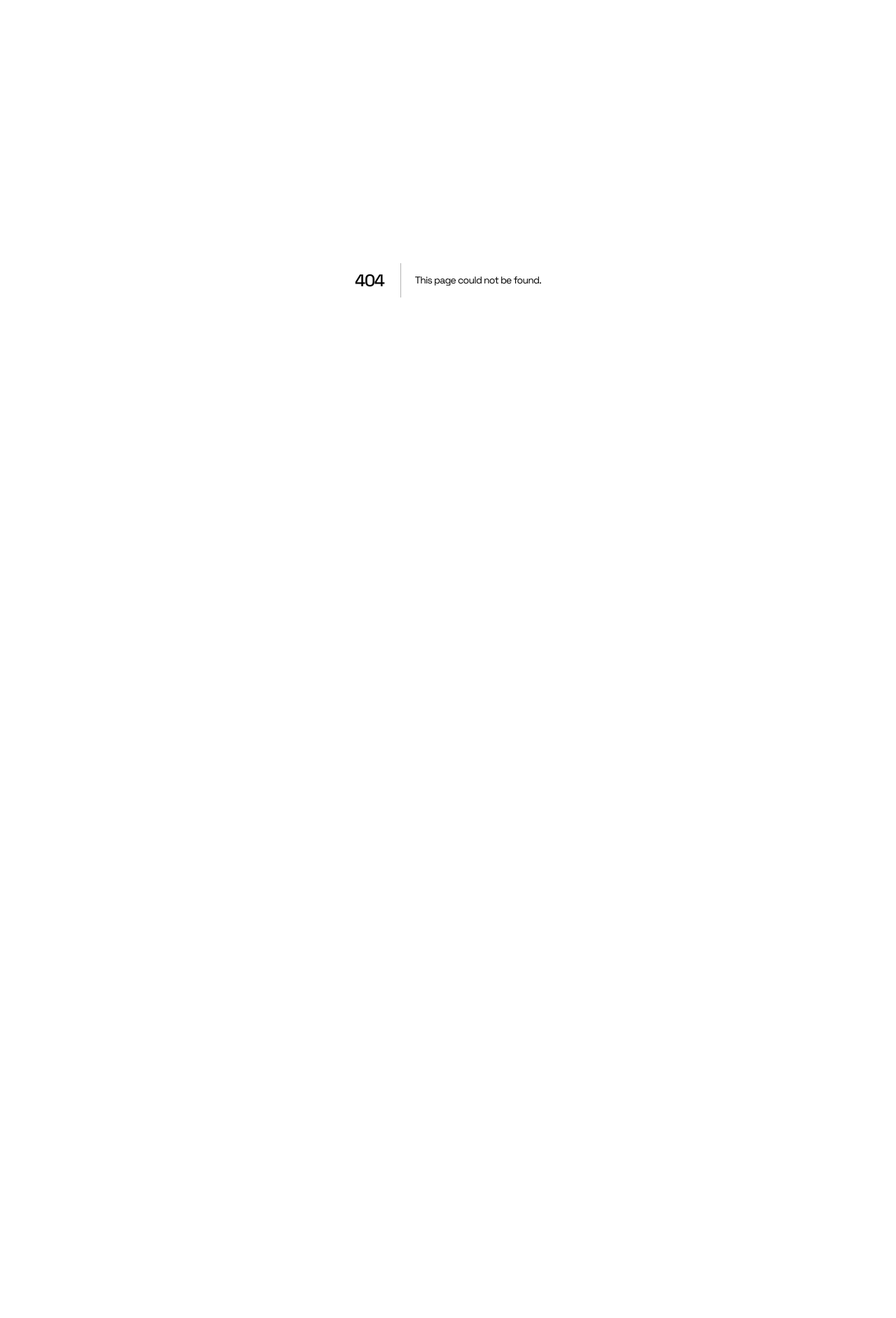
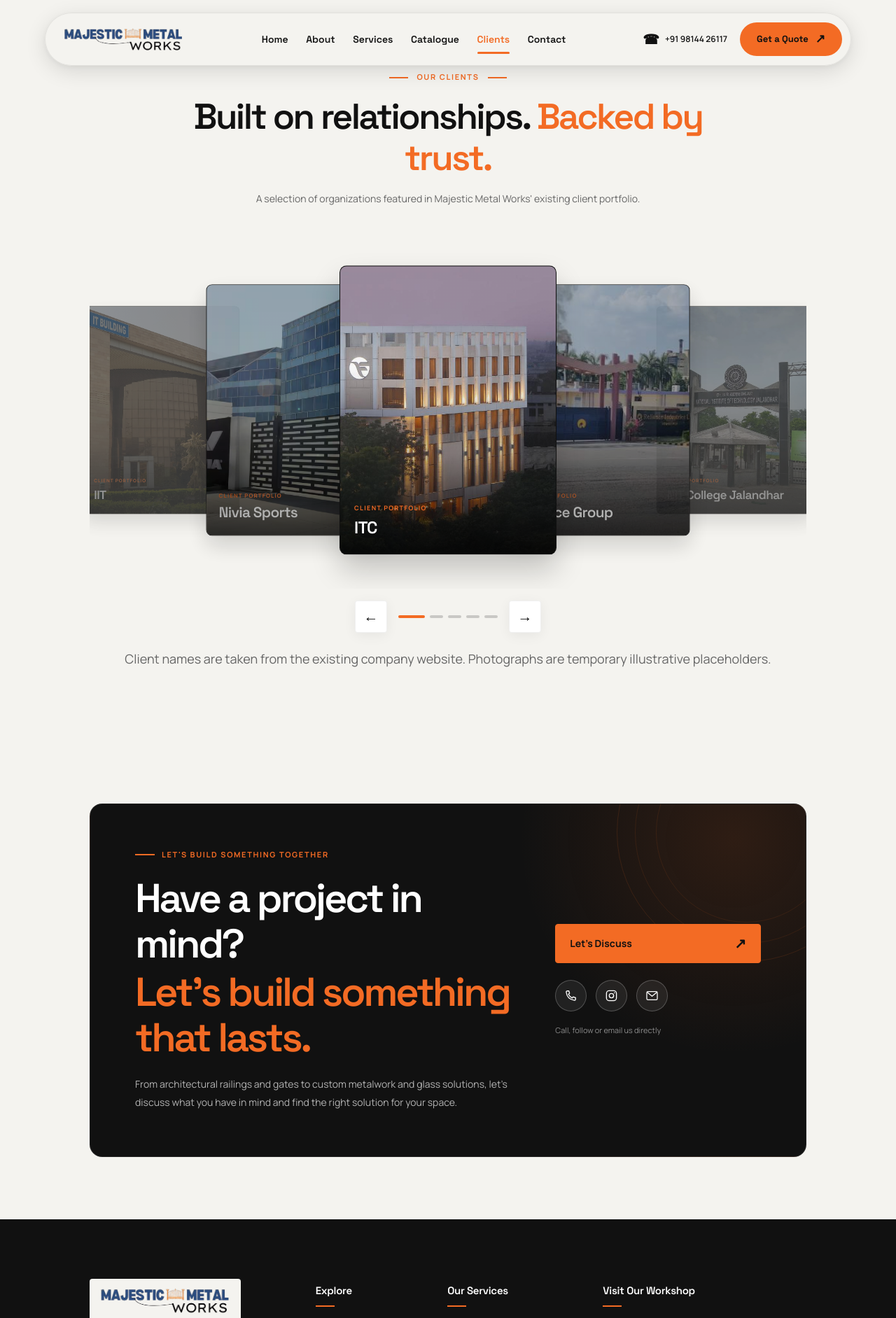
Before and after one commit to alokmaurya1234/majestic-metalworks, a Next.js app: page /clients in a window 1280 px wide. Before the commit this address had no page. Shown: the top 1883 px of the page at 70% size. Before the commit the page ends 800 px from the top, so only its background shows below. Built offline with nearby package versions, Linux system fonts and the light colour scheme.

Commit message:
clients page completed

```diff
--- /dev/null
+++ b/src/app/clients/page.tsx
@@ -0,0 +1,27 @@
+
+import type { Metadata } from "next";
+
+import CpHeader from "../components/cp-header";
+import CpHomeClients from "../components/cp-home-clients";
+import CpHomeContact from "../components/cp-home-contact";
+import CpFooter from "../components/cp-footer";
+
+export const metadata: Metadata = {
+  title: "Our Clients | Majestic Metal Works",
+  description:
+    "Explore the organisations associated with Majestic Metal Works and our architectural metalwork solutions in Jalandhar, Punjab.",
+};
+
+export default function Clients() {
+  return (
+    <>
+      <CpHeader />
+
+      <main>
+        <CpHomeClients />
+        <CpHomeContact />
+      </main>
+      <CpFooter />
+    </>
+  );
+}
```
